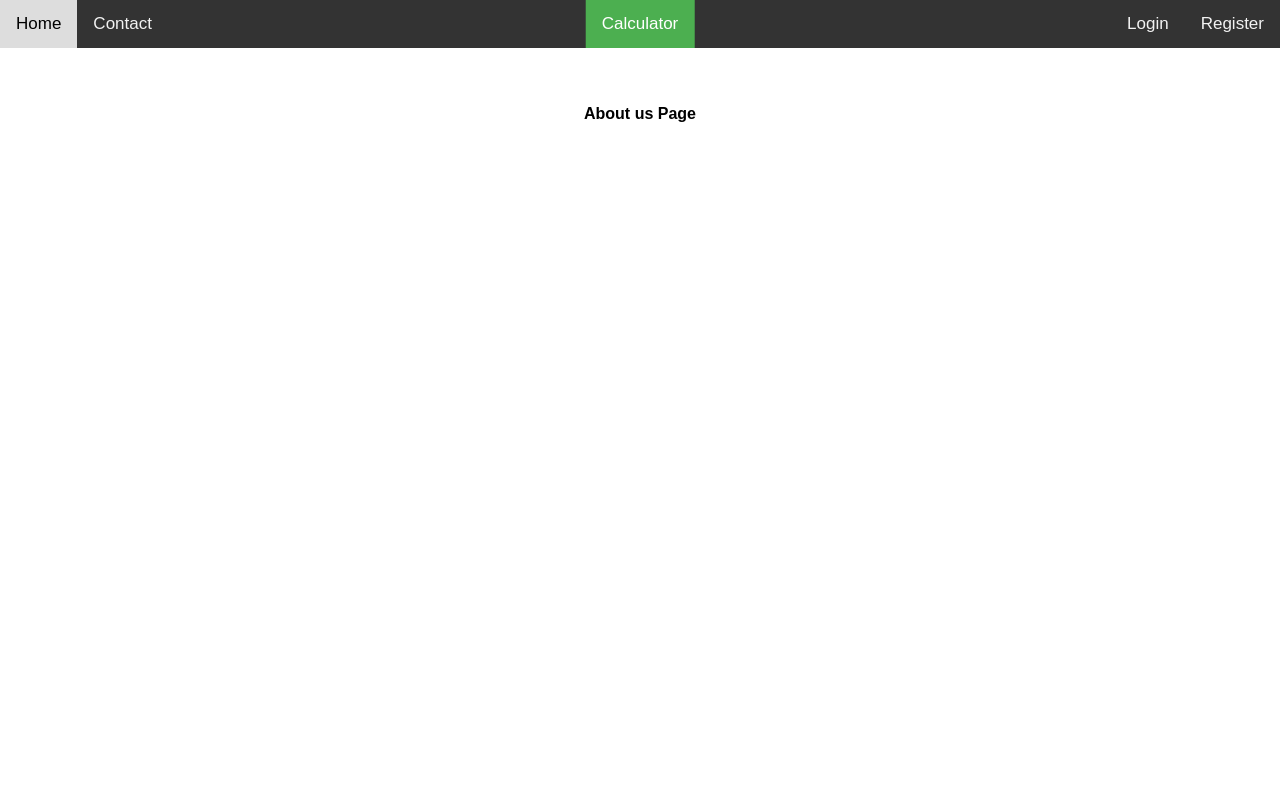
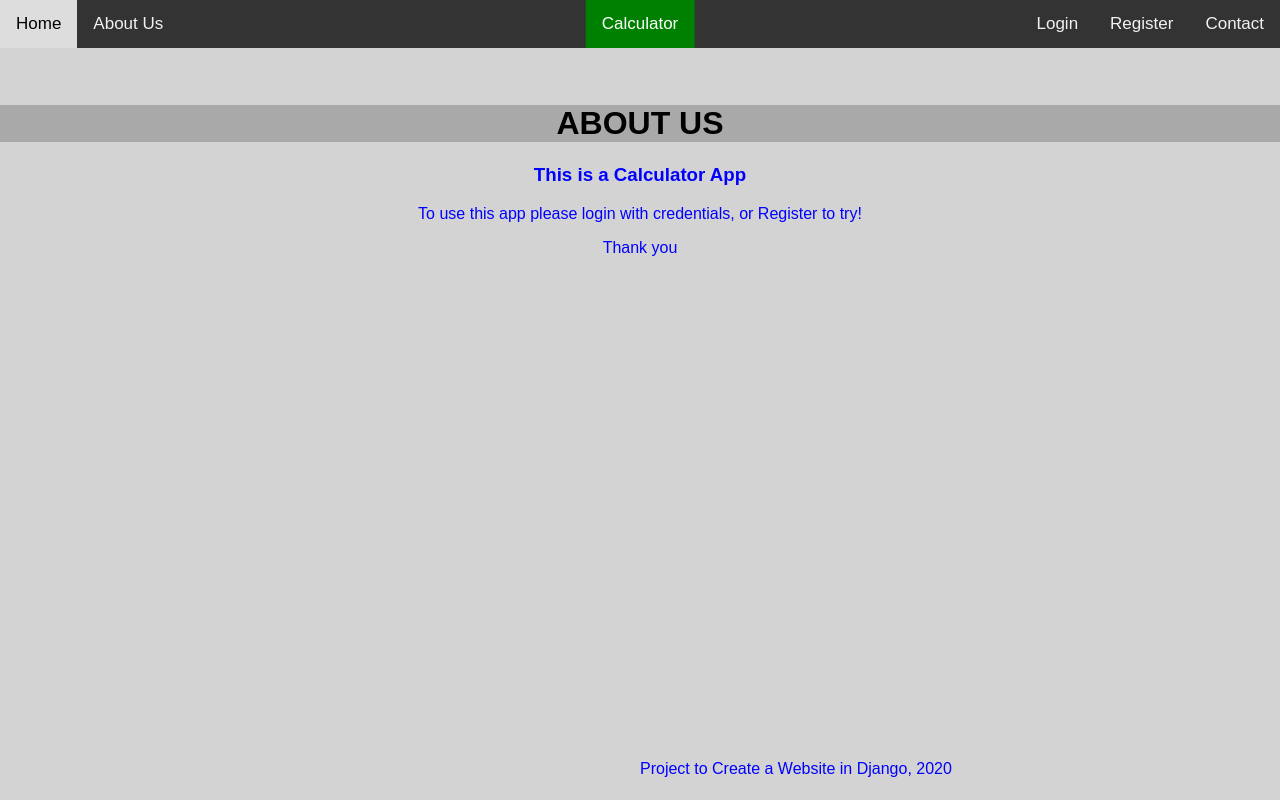
Before and after one commit to vpatel1816/CalcAppWithLogin, a Django app: page /about in a window 1280 px wide. Run offline with Django 3.2, Linux system fonts and the light colour scheme.

Commit message:
Updates in Base.html file

```diff
--- a/CalcAppWithLogin/newapp/fapp/templates/fapp/about.html
+++ b/CalcAppWithLogin/newapp/fapp/templates/fapp/about.html
@@ -1,9 +1,24 @@
 {% extends 'base.html' %}
+{% block content %}
+
+<style>
+body {
+  background-color: lightgrey;
+  color: blue;
+}
+
+h1 {
+  background-color: darkgrey;
+  color: black;
+}
+</style>
+<body>
+<h1>ABOUT US </h1>
+<h3>This is a Calculator App</h3>
+<p>To use this app please login with credentials, or Register to try!</p>
+<p>Thank you</p>
+
+</body>
 
 
-{% block content %}
-
-<body>
-<h4>About us Page</h4>
-</body>
 {% endblock %}
--- a/CalcAppWithLogin/newapp/fapp/templates/fapp/home.html
+++ b/CalcAppWithLogin/newapp/fapp/templates/fapp/home.html
@@ -15,7 +15,7 @@ h1 {
 </style>
 <body>
 
-<h1>This is an Calculator App</h1>
+<h1>This is a Calculator App</h1>
 <p>To use this app please login with credentials, or Register to get yours one.</p>
 <p>Thank you</p>
 
--- a/CalcAppWithLogin/newapp/templates/base.html
+++ b/CalcAppWithLogin/newapp/templates/base.html
@@ -1,5 +1,5 @@
 <!DOCTYPE html>
-<html>
+<body>
 <head>
 <meta name="viewport" content="width=device-width, initial-scale=1">
 <style>
@@ -29,8 +29,15 @@ body {
 }
 
 .topnav a.active {
-  background-color: #4CAF50;
+  background-color: green;
   color: white;
+}
+#footer {
+  position: absolute;
+  bottom: 0;
+  left: 50%;
+  height: 2.5rem;
+
 }
 
 .topnav-centered a {
@@ -73,12 +80,14 @@ body {
 
   <!-- Left-aligned links (default) -->
   <a href="{% url 'home' %}">Home</a>
-  <a href="{% url 'contact' %}">Contact</a>
+
+  <a href="{% url 'about' %}">About Us</a>
 
   <!-- Right-aligned links -->
   <div class="topnav-right">
     <a href="{% url 'login' %}">Login</a>
     <a href="{% url 'register' %}">Register</a>
+    <a href="{% url 'contact' %}">Contact</a>
   </div>
 
 </div>
@@ -94,6 +103,9 @@ body {
 
 </body>
 </center>
-
+<body>
+</div>
+   <footer id="footer">Project to Create a Website in Django, 2020</footer>
+ </div>
 </body>
 </html>
```
Also changed, not shown: CalcAppWithLogin/newapp/fapp/templates/fapp/contact_us.html (+12 -5 lines), CalcAppWithLogin/newapp/db.sqlite3, 1 other file.
